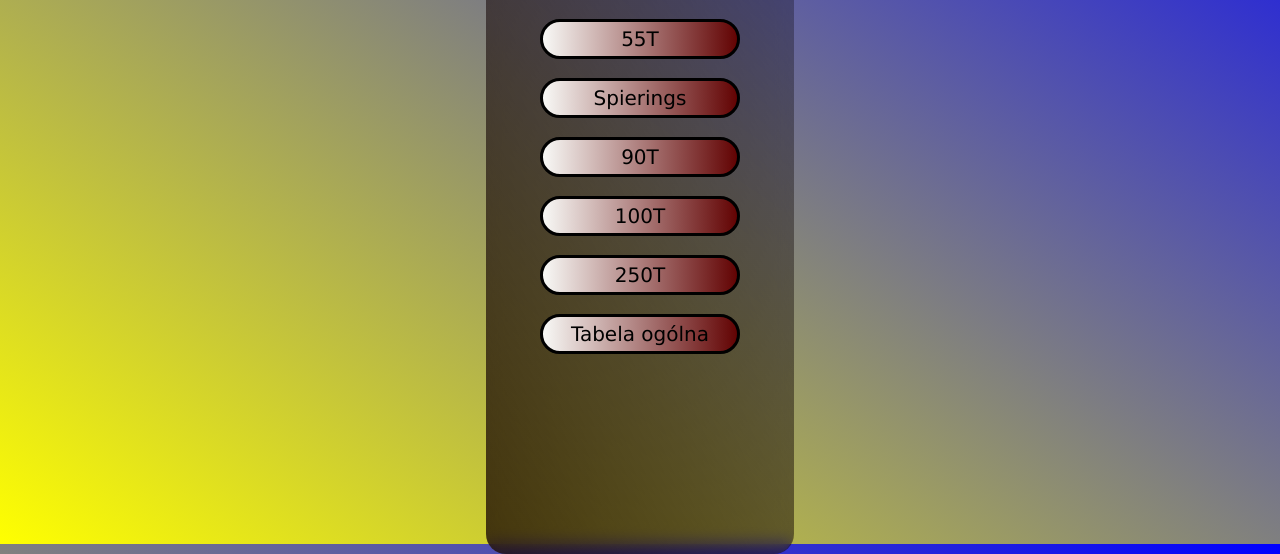
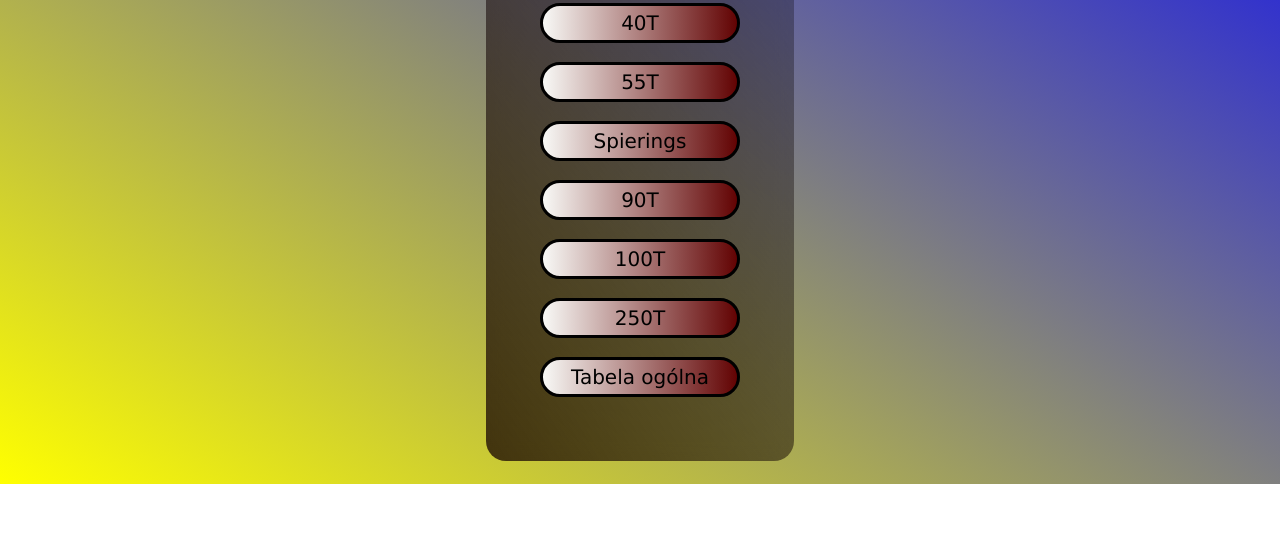
Before and after one commit to lukasz-coder/zuraw, a plain HTML site: page index.html in a window 1280 px wide. Shown: the part 316-870 px from the top of the page. After the commit the page ends 800 px from the top, so only its background shows below. Drawn offline with Linux system fonts and the light colour scheme.

Commit message:
Add files via upload

```diff
--- a/styles.css
+++ b/styles.css
@@ -17,11 +17,12 @@ img{
 
 }
 body{
+     padding-top: 10px;
      display: flex;
      justify-content: center;
      align-items: center;
      overflow: hidden;
-
+     height: 100vh;
 }
 html{
      padding: 0;
@@ -75,7 +76,8 @@ h1{
      border-radius: 20px;
      position: relative;/*umiejscowienie wzgledne */
      top: 10px;
-     backdrop-filter: blur(8px)
+     backdrop-filter: blur(8px);
+     height: 67vh;
 
 }
 
```
